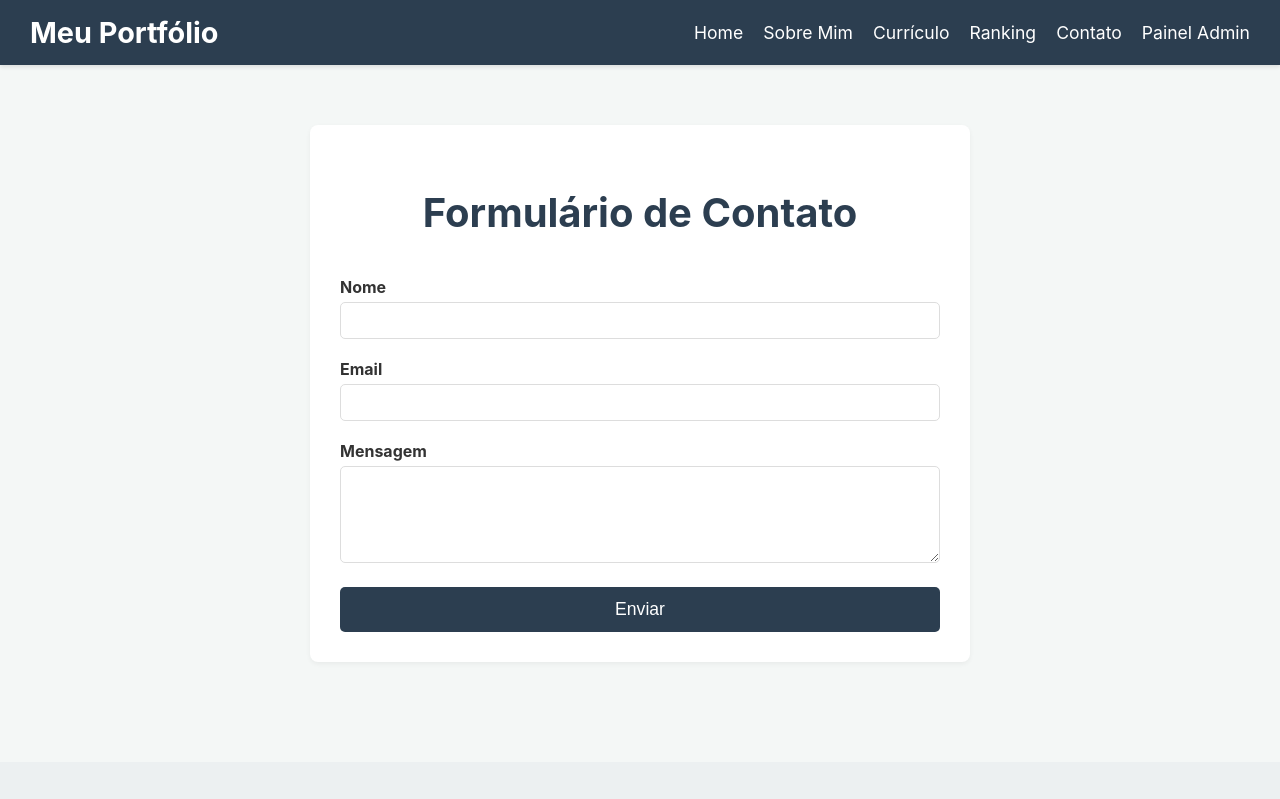
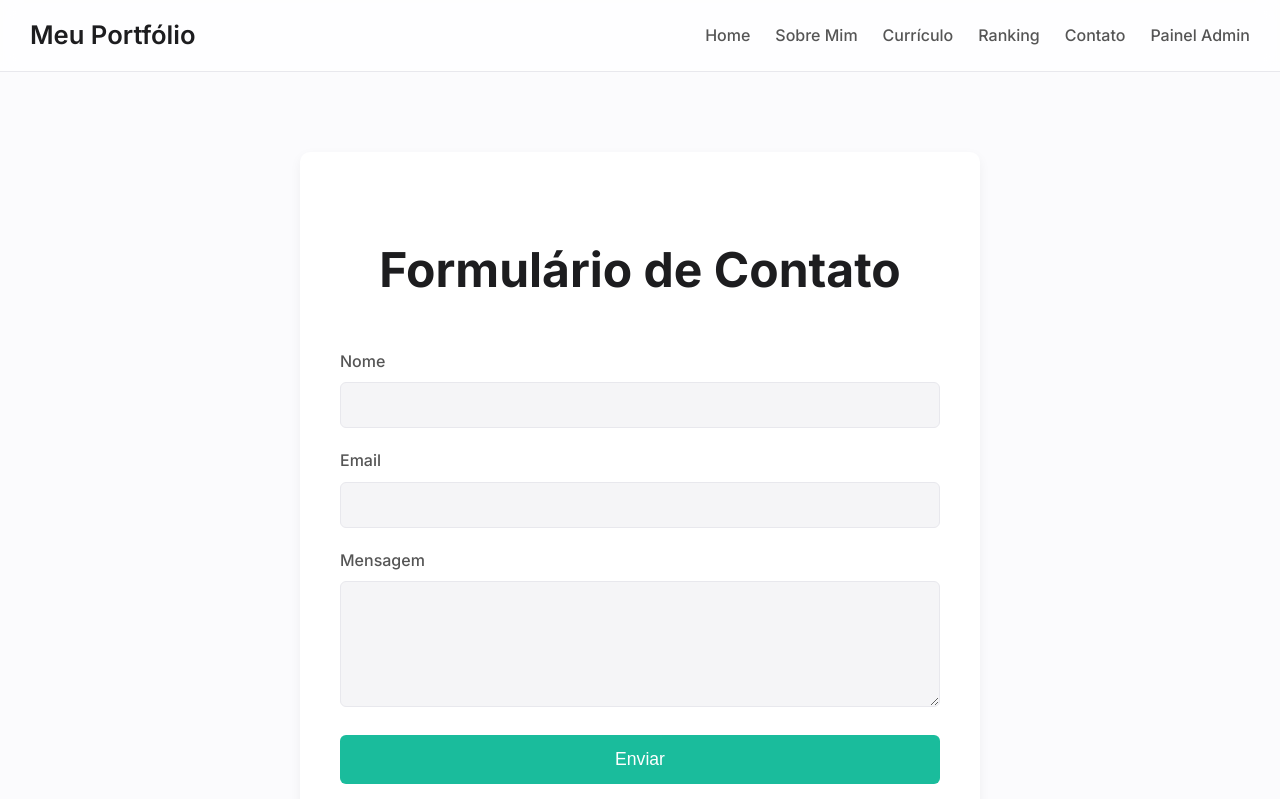
Before and after one commit to Fernando-Accacio/cadastro-atividades, a React (Create React App) app in the folder frontend/: page /contact in a window 1280 px wide. Shown: the top 799 px of the page. Built offline with nearby package versions, Linux system fonts and the light colour scheme.

Commit message:
Alterando estilo do site

```diff
--- a/frontend/src/App.css
+++ b/frontend/src/App.css
@@ -11,23 +11,18 @@ main {
   flex-grow: 1;
 }
 
-.container {
-  max-width: 1200px;
-  margin: 0 auto;
-  padding: 20px;
-}
-
 /* =============================================== */
-/* HEADER STYLES (RESPONSIVO)                      */
+/* HEADER STYLES (Efeito Frosted Glass)            */
 /* =============================================== */
 .app-header {
-  background-color: #2c3e50;
+  background-color: var(--bg-header);
+  backdrop-filter: blur(10px); /* Efeito "vidro fosco" */
+  -webkit-backdrop-filter: blur(10px);
   padding: 15px 30px;
-  color: white;
   display: flex;
   justify-content: space-between;
   align-items: center;
-  box-shadow: 0 2px 4px rgba(0,0,0,0.1);
+  border-bottom: 1px solid var(--border-light); /* Borda sutil */
   position: sticky;
   top: 0;
   z-index: 10;
@@ -36,53 +31,45 @@ main {
 }
 
 .header-logo {
-  text-decoration: none; /* Garante que o logo não seja sublinhado */
+  text-decoration: none;
 }
 
 .header-logo h1 {
   margin: 0;
-  font-size: 1.8em;
-  color: white;
+  font-size: 1.6em; /* Um pouco mais sutil */
+  color: var(--text-primary);
+  font-weight: 600;
 }
 
 .nav-menu {
   display: flex;
   align-items: center;
-  gap: 20px;
+  gap: 25px; /* Mais espaçamento */
 }
 
 .nav-menu a {
-  color: white;
+  color: var(--text-secondary);
   text-decoration: none;
-  font-size: 1.1em;
+  font-size: 1em;
+  font-weight: 500;
   transition: color 0.3s;
   padding: 5px 0;
   position: relative;
 }
 
 .nav-menu a:hover {
-  color: #1abc9c;
+  color: var(--text-accent);
 }
 
+/* Remove o efeito de linha, deixando mais limpo */
 .nav-menu a::after {
-  content: '';
-  position: absolute;
-  bottom: 0;
-  left: 0;
-  width: 100%;
-  height: 2px;
-  background-color: #1abc9c;
-  transform: scaleX(0);
-  transition: transform 0.3s ease-in-out;
-}
-
-.nav-menu a:hover::after {
-  transform: scaleX(1);
+  display: none;
 }
 
 .hamburger {
   display: none;
   cursor: pointer;
+  color: var(--text-primary); /* Ícone de hambúrguer escuro */
 }
 
 @media screen and (max-width: 960px) {
@@ -92,10 +79,12 @@ main {
     width: 100%;
     height: calc(100vh - 70px);
     position: absolute;
-    top: 70px;
+    top: 70px; /* Ajuste para bater com a altura do header */
     left: -100%;
     transition: all 0.5s ease;
-    background-color: #2c3e50;
+    background-color: var(--bg-header); /* Fundo fosco também no mobile */
+    backdrop-filter: blur(10px);
+    -webkit-backdrop-filter: blur(10px);
     padding-top: 40px;
   }
 
@@ -105,6 +94,7 @@ main {
 
   .nav-menu a {
     font-size: 1.5rem;
+    color: var(--text-primary); /* Links escuros no menu mobile */
   }
 
   .hamburger {
@@ -116,63 +106,60 @@ main {
 /* ESTILOS DE PÁGINA (TÍTULOS, SEÇÕES, ETC)        */
 /* =============================================== */
 .page-title {
-  color: #2c3e50;
+  color: var(--text-primary);
   text-align: center;
   margin-bottom: 40px;
-  font-size: 40px;
+  font-size: 3rem; /* Títulos maiores */
+  font-weight: 700;
 }
 
 .about-section {
-  background-color: white;
-  padding: 40px;
-  border-radius: 8px;
+  background-color: var(--bg-card);
+  padding: 50px; /* Mais padding */
+  border-radius: var(--radius-main);
   margin-bottom: 40px;
-  box-shadow: 0 2px 5px rgba(0,0,0,0.05);
+  box-shadow: var(--shadow-soft);
   text-align: center;
 }
 
 .about-section h2 {
-  font-size: 45px;
+  font-size: 2.8rem;
   margin-bottom: 20px;
+  font-weight: 700;
 }
 
 .about-section img {
-  width: 220px;
-  height: 220px;
+  width: 200px; /* Um pouco menor */
+  height: 200px;
   border-radius: 50%;
   object-fit: cover;
   transition: transform 0.4s ease, box-shadow 0.4s ease;
+  box-shadow: 0 4px 15px rgba(0,0,0,0.1);
 }
 
 .about-section img:hover {
-  box-shadow: 0 8px 20px rgba(0, 0, 0, 0.3);
+  transform: scale(1.05); /* Efeito de zoom sutil */
+  box-shadow: 0 8px 25px rgba(0,0,0,0.15);
 }
 
 .about-section p {
-  font-size: 16px;
+  font-size: 1.1rem; /* Texto maior */
+  line-height: 1.7;
+  color: var(--text-secondary);
+  max-width: 700px; /* Limita a largura do texto */
+  margin: 20px auto 0 auto;
 }
 
-.link-effect {
-  position: relative;
-  color: #1abc9c;
+.about-section p a {
+  color: var(--text-accent);
   text-decoration: none;
-  font-weight: bold;
+  font-weight: 500;
+  border-bottom: 1px solid transparent;
+  transition: border-bottom 0.3s;
 }
 
-.link-effect::after {
-  content: '';
-  position: absolute;
-  bottom: -2px;
-  left: 0;
-  width: 100%;
-  height: 2px;
-  background-color: #1abc9c;
-  transform: scaleX(0);
-  transition: transform 0.3s ease-in-out;
-}
-
-.link-effect:hover::after {
-  transform: scaleX(1);
+.about-section p a:hover {
+  border-bottom: 1px solid var(--text-accent);
 }
 
 /* =============================================== */
@@ -185,18 +172,18 @@ main {
 }
 
 .project-card {
-  background-color: white;
-  border-radius: 8px;
+  background-color: var(--bg-card);
+  border-radius: var(--radius-main);
   overflow: hidden;
-  box-shadow: 0 4px 8px rgba(0,0,0,0.1);
+  box-shadow: var(--shadow-soft);
   transition: transform 0.3s, box-shadow 0.3s;
   display: flex;
   flex-direction: column;
 }
 
 .project-card:hover {
-  transform: translateY(-5px);
-  box-shadow: 0 8px 16px rgba(0,0,0,0.2);
+  transform: translateY(-3px);
+  box-shadow: 0 8px 20px rgba(0,0,0,0.08);
 }
 
 .project-card img {
@@ -206,7 +193,7 @@ main {
 }
 
 .project-card-content {
-  padding: 20px;
+  padding: 25px; /* Mais padding */
   flex-grow: 1;
   display: flex;
   flex-direction: column;
@@ -214,11 +201,15 @@ main {
 
 .project-card-content h3 {
   margin-top: 0;
-  color: #2c3e50;
+  color: var(--text-primary);
+  font-weight: 600;
 }
 
 .project-card-content p {
   flex-grow: 1;
+  color: var(--text-secondary);
+  font-size: 0.95rem;
+  line-height: 1.6;
 }
 
 .project-card-footer {
@@ -230,47 +221,49 @@ main {
   flex-wrap: wrap;
 }
 
+/* Botão base */
 .project-card-footer a,
 .project-card-footer .vote-button {
-  padding: 8px 15px;
-  border-radius: 5px;
+  padding: 8px 16px; /* Padding ligeiramente maior */
+  border-radius: 6px; /* Bordas mais sutis */
   border: none;
-  color: white;
   text-decoration: none;
   font-family: inherit;
-  font-size: 1em;
-  font-weight: normal;
+  font-size: 0.95em;
+  font-weight: 500;
   text-align: center;
   cursor: pointer;
-  transition: background-color 0.3s;
+  transition: all 0.3s;
   line-height: normal;
-  min-width: 120px;
+  min-width: 100px;
 }
 
+/* Botão Primário (Ver Projeto) */
 .project-card-footer a {
-  background-color: #3498db;
+  background-color: var(--text-accent);
+  color: white;
+}
+.project-card-footer a:hover {
+  background-color: var(--bg-accent-hover);
 }
 
-.project-card-footer a:hover {
-  background-color: #2980b9;
+/* Botão Secundário (Votar) */
+.vote-button {
+  background-color: var(--bg-gray-light);
+  color: var(--text-primary);
 }
-
-.vote-button {
-  background-color: #1abc9c;
-}
-
 .vote-button:hover {
-  background-color: #16a085;
+  background-color: var(--border-light);
 }
 
 .image-placeholder {
   width: 100%;
   height: 200px;
-  background-color: #ecf0f1;
+  background-color: var(--bg-gray-light);
   display: flex;
   align-items: center;
   justify-content: center;
-  color: #bdc3c7;
+  color: var(--text-tertiary);
   font-style: italic;
 }
 
@@ -280,10 +273,10 @@ main {
 .contact-form {
   max-width: 600px;
   margin: 40px auto;
-  padding: 30px;
-  background: white;
-  border-radius: 8px;
-  box-shadow: 0 2px 5px rgba(0,0,0,0.05);
+  padding: 40px; /* Mais padding */
+  background: var(--bg-card);
+  border-radius: var(--radius-main);
+  box-shadow: var(--shadow-soft);
 }
 
 .form-group {
@@ -292,66 +285,95 @@ main {
 
 .form-group label {
   display: block;
-  margin-bottom: 5px;
-  font-weight: bold;
+  margin-bottom: 8px; /* Mais espaço */
+  font-weight: 500;
+  color: var(--text-secondary);
 }
 
+/* Inputs e Textareas mais "Apple" */
 .form-group input,
 .form-group textarea {
   width: 100%;
-  padding: 10px;
-  border: 1px solid #ddd;
-  border-radius: 5px;
+  padding: 12px 14px;
+  border: 1px solid var(--border-light);
+  background-color: var(--bg-gray-light);
+  border-radius: 6px;
   box-sizing: border-box;
+  font-family: var(--font-main);
+  font-size: 1rem;
+  transition: border-color 0.3s, box-shadow 0.3s;
 }
 
+.form-group input:focus,
+.form-group textarea:focus {
+  outline: none;
+  border-color: var(--text-accent);
+  box-shadow: 0 0 0 2px rgba(26, 188, 156, 0.2);
+}
+
+/* Botão de Submit (cor de destaque) */
 .contact-form button {
   width: 100%;
-  padding: 12px;
-  background-color: #2c3e50;
+  padding: 14px;
+  background-color: var(--text-accent);
   color: white;
   border: none;
-  border-radius: 5px;
+  border-radius: 6px;
   font-size: 1.1em;
+  font-weight: 500;
   cursor: pointer;
+  transition: background-color 0.3s;
 }
 
 .contact-form button:hover {
-  background-color: #34495e;
+  background-color: var(--bg-accent-hover);
 }
 
+/* Botão de Download */
 .download-button {
   display: block;
   width: 250px;
   margin: 40px auto;
-  padding: 15px 20px;
-  background-color: #2c3e50;
+  padding: 14px 20px;
+  background-color: var(--text-accent);
   color: white;
   text-align: center;
   text-decoration: none;
-  border-radius: 5px;
+  border-radius: 6px;
   font-size: 1.1em;
+  font-weight: 500;
   transition: background-color 0.3s, transform 0.3s;
 }
 
 .download-button:hover {
-  background-color: #34495e;
+  background-color: var(--bg-accent-hover);
   transform: translateY(-2px);
 }
 
+/* Botão de Perigo (outline) */
 .danger-button {
-  background-color: #e74c3c;
-  color: white;
-  border: none;
+  background-color: transparent;
+  color: var(--text-danger);
+  border: 1px solid var(--text-danger);
   padding: 10px 15px;
-  border-radius: 5px;
+  border-radius: 6px;
   cursor: pointer;
   font-size: 1em;
-  transition: background-color 0.3s;
+  font-weight: 500;
+  transition: background-color 0.3s, color 0.3s, opacity 0.3s;
 }
 
 .danger-button:hover {
-  background-color: #c0392b;
+  background-color: var(--bg-danger-hover);
+  color: white;
+}
+.danger-button:disabled {
+  opacity: 0.5;
+  cursor: not-allowed;
+}
+.danger-button:disabled:hover {
+  background-color: transparent;
+  color: var(--text-danger);
 }
 
 /* =============================================== */
@@ -360,40 +382,60 @@ main {
 .data-table {
   width: 100%;
   border-collapse: collapse;
-  background: white;
-  box-shadow: 0 2px 5px rgba(0,0,0,0.05);
+  background: var(--bg-card);
+  box-shadow: var(--shadow-soft);
+  border-radius: var(--radius-main);
+  overflow: hidden; /* Garante que o radius funcione */
 }
 
+/* Remove todas as bordas, exceto a de baixo */
 .data-table th, .data-table td {
-  border: 1px solid #ddd;
-  padding: 12px;
+  border: none;
+  border-bottom: 1px solid var(--border-light);
+  padding: 16px; /* Mais espaçamento */
   text-align: left;
 }
 
+/* Cabeçalho limpo */
 .data-table th {
-  background-color: #2c3e50;
-  color: white;
+  background-color: var(--bg-gray-light);
+  font-weight: 600;
+  color: var(--text-secondary);
+  font-size: 0.9rem;
+  text-transform: uppercase;
+  letter-spacing: 0.5px;
 }
 
-.data-table tr:nth-child(even) {
-  background-color: #f2f2f2;
+/* Remove a borda da última linha */
+.data-table tr:last-child td {
+  border-bottom: none;
 }
 
+/* Zebra (alternar cor) removida para um visual mais limpo */
+.data-table tr:nth-child(even) {
+  background-color: transparent;
+}
+
+/* Estilos de Ranking (Top 3) mantidos, são sutis */
+.top-rank-1 { background-color: #fffbe6; font-weight: 700; }
+.top-rank-2 { background-color: #f7f7f7; font-weight: 500; }
+.top-rank-3 { background-color: #fff5ed; font-weight: 500; }
+.rank-medal { margin-left: 8px; font-size: 1.2em; }
+
+/* Tabela Responsiva (Mobile) - Lógica mantida, estilo ajustado */
 @media screen and (max-width: 768px) {
   .data-table {
     border: none;
+    box-shadow: none; /* Remove sombra principal no mobile */
   }
-
-  .data-table thead {
-    display: none;
-  }
+  .data-table thead { display: none; }
 
   .data-table tr {
     display: block;
     margin-bottom: 20px;
-    border: 1px solid #ddd;
-    border-radius: 8px;
-    box-shadow: 0 2px 4px rgba(0,0,0,0.05);
+    border: 1px solid var(--border-light);
+    border-radius: var(--radius-main);
+    box-shadow: var(--shadow-soft);
   }
 
   .data-table td {
@@ -401,60 +443,39 @@ main {
     text-align: right;
     padding-left: 50%;
     position: relative;
-    border-bottom: 1px solid #eee;
+    border-bottom: 1px solid var(--border-light);
     padding-top: 12px;
     padding-bottom: 12px;
     padding-right: 12px;
     overflow-wrap: break-word;
   }
-
-  .data-table td:last-child {
-    border-bottom: none;
-  }
+  .data-table td:last-child { border-bottom: none; }
 
   .data-table td::before {
     content: attr(data-label);
     position: absolute;
     left: 12px;
     width: 45%;
-    font-weight: bold;
+    font-weight: 600;
     text-align: left;
     white-space: nowrap;
+    color: var(--text-primary);
   }
-}
-
-.top-rank-1 {
-  background-color: #fffbe6;
-  font-weight: bold;
-}
-
-.top-rank-2 {
-  background: linear-gradient(to right, #f0f0f0, #dcdcdc);
-  font-weight: 600;
-}
-
-.top-rank-3 {
-  background-color: #fff1e6;
-  font-weight: 500;
-}
-
-.rank-medal {
-  margin-left: 8px;
-  font-size: 1.2em;
 }
 
 /* =============================================== */
 /* PÁGINA SOBRE MIM / HOBBIES                      */
 /* =============================================== */
 .informal-intro {
-  background-color: #fff;
-  padding: 20px;
-  border-radius: 8px;
-  box-shadow: 0 2px 5px rgba(0,0,0,0.05);
+  background-color: var(--bg-card);
+  padding: 30px;
+  border-radius: var(--radius-main);
+  box-shadow: var(--shadow-soft);
   text-align: center;
   margin-bottom: 40px;
-  font-size: 1.05em;
+  font-size: 1.1em;
   line-height: 1.7;
+  color: var(--text-secondary);
 }
 
 .hobbies-container {
@@ -464,19 +485,15 @@ main {
 }
 
 .hobby-card {
-  background-color: #fff;
-  border-radius: 8px;
-  box-shadow: 0 4px 8px rgba(0,0,0,0.1);
+  background-color: var(--bg-card);
+  border-radius: var(--radius-main);
+  box-shadow: var(--shadow-soft);
   display: flex;
   flex-direction: column;
   overflow: hidden;
   transition: transform 0.3s, box-shadow 0.3s;
 }
-
-.hobby-card:hover {
-  transform: translateY(-5px);
-  box-shadow: 0 8px 16px rgba(0,0,0,0.15);
-}
+.hobby-card:hover { transform: translateY(-3px); box-shadow: 0 8px 20px rgba(0,0,0,0.08); }
 
 .hobby-image {
   width: 100%;
@@ -485,77 +502,67 @@ main {
 }
 
 .hobby-content {
-  padding: 20px;
+  padding: 25px; /* Mais padding */
   flex-grow: 1;
 }
 
 .hobby-content h3 {
   margin-top: 0;
-  color: #2c3e50;
-  font-size: clamp(1.5rem, 4vw, 1.8rem);
+  color: var(--text-primary);
+  font-size: 1.8rem;
+  font-weight: 600;
 }
 
+.hobby-content p {
+  color: var(--text-secondary);
+  font-size: 1rem;
+}
+
+/* Lógica de layout alternado (desktop) */
 @media (min-width: 768px) {
-  .informal-intro {
-    padding: 30px;
-    font-size: 1.1em;
-  }
-
-  .hobbies-container {
-    gap: 40px;
-  }
-
-  .hobby-card {
-    flex-direction: row;
-  }
-
-  .hobby-card:nth-child(even) {
-    flex-direction: row-reverse;
-  }
-
-  .hobby-image {
-    width: 40%;
-    height: 300px;
-  }
-
-  .hobby-content {
-    padding: 30px;
-    width: 60%;
-  }
+  .informal-intro { padding: 40px; }
+  .hobbies-container { gap: 40px; }
+  .hobby-card { flex-direction: row; }
+  .hobby-card:nth-child(even) { flex-direction: row-reverse; }
+  .hobby-image { width: 45%; height: 350px; }
+  .hobby-content { padding: 40px; width: 55%; }
 }
 
 /* =============================================== */
 /* OUTROS COMPONENTES                              */
 /* =============================================== */
 .social-links {
-  margin-top: 25px;
+  margin-top: 30px; /* Mais espaço */
   display: flex;
   justify-content: center;
   align-items: center;
-  gap: 25px;
+  gap: 30px;
   flex-wrap: wrap;
 }
 
 .social-links a {
-  color: #34495e;
+  color: var(--text-secondary); /* Cor secundária */
   text-decoration: none;
   display: flex;
   align-items: center;
   gap: 8px;
-  font-size: 1.1em;
+  font-size: 1.05em;
+  font-weight: 500;
   transition: color 0.3s;
 }
-
 .social-links a:hover {
-  color: #1abc9c;
+  color: var(--text-accent);
 }
 
 .admin-section {
-  background-color: #fff;
-  padding: 20px 30px;
-  border-radius: 8px;
-  box-shadow: 0 2px 5px rgba(0,0,0,0.05);
+  background-color: var(--bg-card);
+  padding: 30px;
+  border-radius: var(--radius-main);
+  box-shadow: var(--shadow-soft);
   margin-bottom: 40px;
+}
+.admin-section h2 {
+  margin-top: 0;
 }
 
 .admin-actions {
@@ -565,10 +572,14 @@ main {
   flex-wrap: wrap;
 }
 
+/* =============================================== */
+/* RODAPÉ                                          */
+/* =============================================== */
 .app-footer {
   text-align: center;
-  padding: 20px;
+  padding: 40px 20px;
   margin-top: 40px;
-  background-color: #ecf0f1;
-  color: #7f8c8d;
+  background-color: var(--bg-gray-light);
+  color: var(--text-tertiary);
+  font-size: 0.9rem;
 }
--- a/frontend/src/index.css
+++ b/frontend/src/index.css
@@ -1,21 +1,53 @@
+/* --- IMPORTAÇÃO DA FONTE --- */
+@import url('https://fonts.googleapis.com/css2?family=Inter:wght@400;500;600;700&display=swap');
+
+/* --- VARIÁVEIS GLOBAIS DE DESIGN --- */
+:root {
+  --font-main: 'Inter', -apple-system, BlinkMacSystemFont, 'Segoe UI', 'Roboto', 'Oxygen', 'Ubuntu', 'Cantarell', 'Fira Sans', 'Droid Sans', 'Helvetica Neue', sans-serif;
+
+  --bg-main: #fbfbfd; /* Um branco 'mais macio' que o branco puro */
+  --bg-card: #ffffff; /* Fundo de todos os cards e seções */
+  --bg-header: rgba(255, 255, 255, 0.7); /* Fundo do header semi-transparente para o blur */
+  --bg-gray-light: #f5f5f7; /* Fundo de inputs e rodapé */
+  --bg-accent-hover: #16a085; /* Versão escura do accent */
+  --bg-danger-hover: #e74c3c;
+
+  --text-primary: #1d1d1f; /* Cor de texto principal (quase preto) */
+  --text-secondary: #555555; /* Cor de texto para descrições */
+  --text-tertiary: #888; /* Cor de texto mais clara (ex: rodapé) */
+  --text-accent: #1abc9c; /* Sua cor de destaque */
+  --text-danger: #e74c3c; /* Cor de perigo para botões */
+
+  --border-light: #e8e8ed; /* Borda sutil para divisões */
+  --shadow-soft: 0 4px 12px rgba(0,0,0,0.05); /* Sombra suave padrão */
+  --radius-main: 10px; /* Bordas arredondadas padrão */
+}
+
+/* --- ESTILOS GLOBAIS DO BODY --- */
 body {
   margin: 0;
-  font-family: -apple-system, BlinkMacSystemFont, 'Segoe UI', 'Roboto', 'Oxygen',
-    'Ubuntu', 'Cantarell', 'Fira Sans', 'Droid Sans', 'Helvetica Neue',
-    sans-serif;
+  font-family: var(--font-main);
   -webkit-font-smoothing: antialiased;
   -moz-osx-font-smoothing: grayscale;
-  background-color: #f4f7f6;
-  color: #333;
+  background-color: var(--bg-main);
+  color: var(--text-primary);
+  font-size: 16px;
+  line-height: 1.6;
 }
 
 code {
-  font-family: source-code-pro, Menlo, Monaco, Consolas, 'Courier New',
-    monospace;
+  font-family: source-code-pro, Menlo, Monaco, Consolas, 'Courier New', monospace;
 }
 
 .container {
-  max-width: 1200px;
+  max-width: 1080px; /* Um pouco mais estreito para focar o conteúdo */
   margin: 0 auto;
   padding: 20px;
 }
+
+/* Ajuste de padding para telas maiores */
+@media (min-width: 768px) {
+  .container {
+    padding: 40px;
+  }
+}
```
